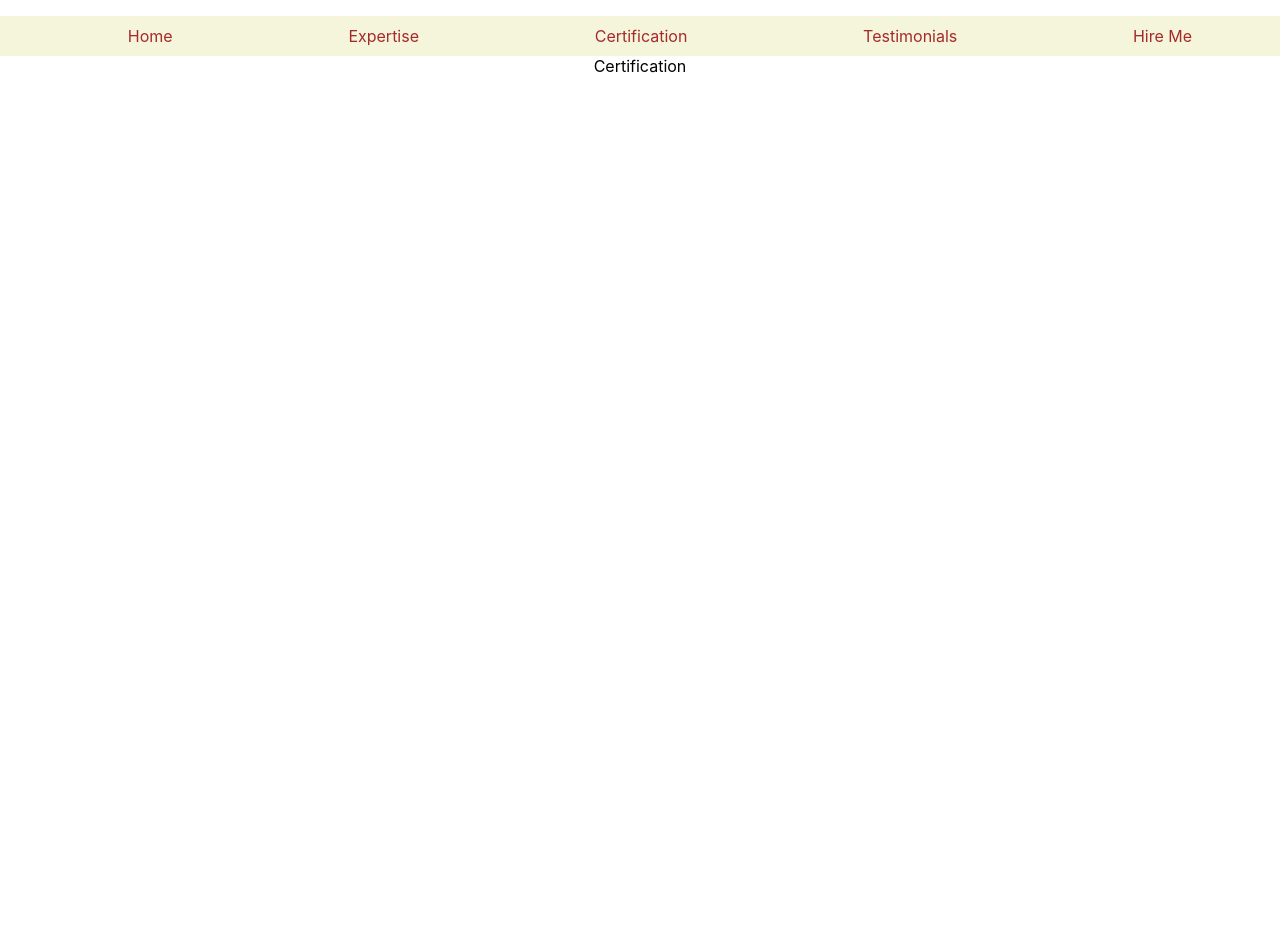
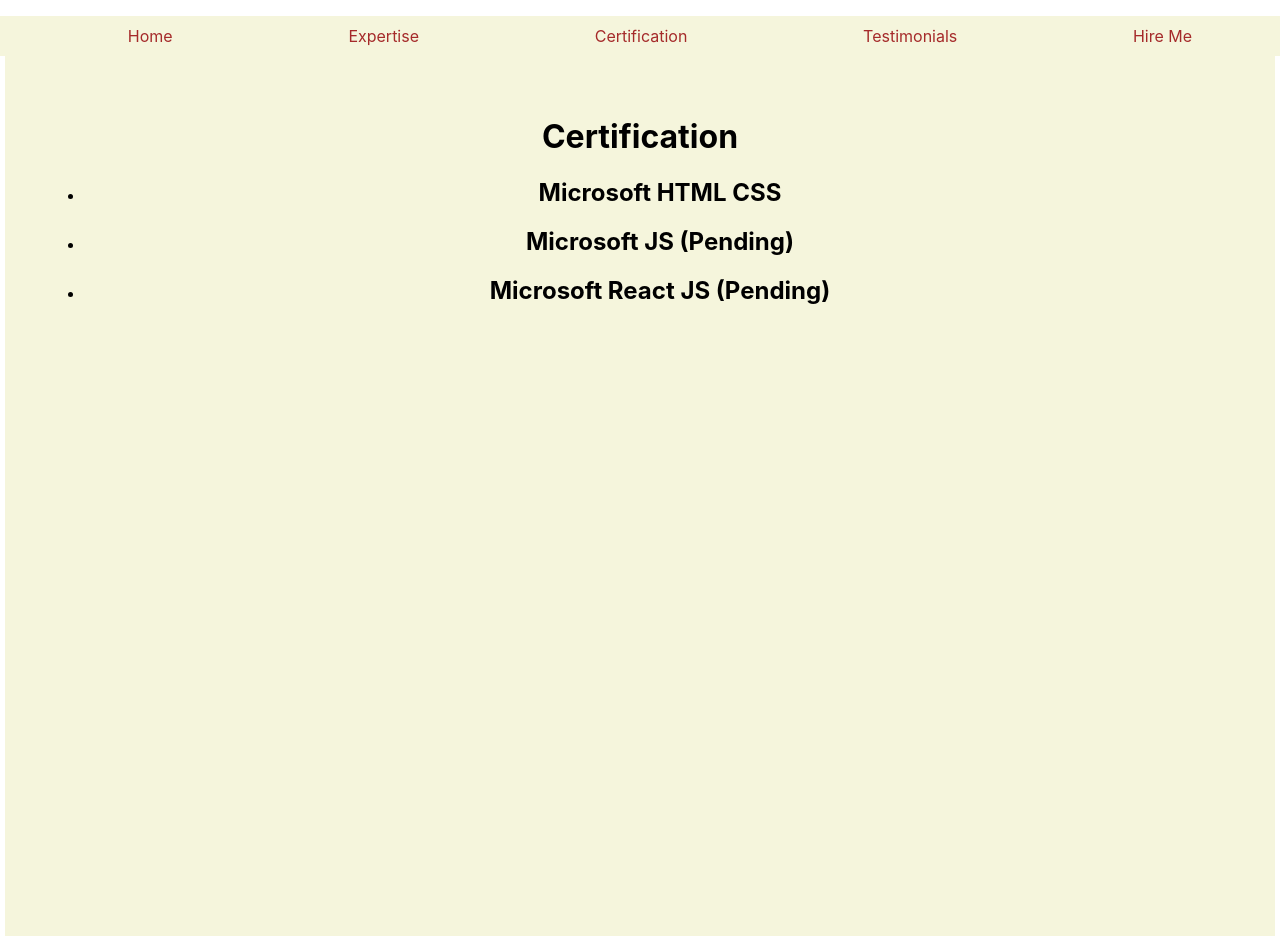
Before and after one commit to feditech/portfolio, a React (Create React App) app: page /certification in a window 1280 px wide. Before the commit the page ends 800 px from the top, so only its background shows below. Built offline with nearby package versions, Linux system fonts and the light colour scheme.

Commit message:
expertise and certification page done

```diff
--- /dev/null
+++ b/src/containers/certification/css/style.css
@@ -0,0 +1,13 @@
+.certificationDiv{
+    width: 93%;
+    background-color: beige;
+    margin: 0 auto;
+    align-items: center;
+    padding: 40px;
+
+    height: 100vh;
+}
+.certificationDiv h1{
+    text-align: center;
+
+}
--- a/src/containers/certification/index.js
+++ b/src/containers/certification/index.js
@@ -1,9 +1,18 @@
-import {Header} from '../../components'
-function Certification(){
-    return(
+import { Header } from '../../components'
+import './css/style.css'
+function Certification() {
+    return (
         <div>
             <Header />
-            Certification
+            <div className='certificationDiv'>
+                <h1>Certification</h1>
+                <ul>
+                    <li><h2>Microsoft HTML CSS</h2> </li>
+                    <li><h2>Microsoft JS (Pending)</h2> </li>
+                    <li><h2>Microsoft React JS (Pending)</h2> </li>
+                </ul>
+            </div>
+
         </div>
     )
 }
--- /dev/null
+++ b/src/containers/expertise/css/style.css
@@ -0,0 +1,13 @@
+.expertiseDiv{
+    width: 93%;
+    background-color: beige;
+    margin: 0 auto;
+    align-items: center;
+    padding: 40px;
+
+    height: 100vh;
+}
+.expertiseDiv h1{
+    text-align: center;
+
+}
--- a/src/containers/expertise/index.js
+++ b/src/containers/expertise/index.js
@@ -1,10 +1,21 @@
 import {Header} from '../../components'
+import './css/style.css'
 function Expertise(){
 
     return(
         <div>
             <Header />
-            Expertise
+            <div className="expertiseDiv">
+                <h1>Expertise</h1>
+            <ul>
+            <li><h2>Html</h2> </li>
+            <li><h2>Css</h2> </li>
+            <li><h2>Javascript</h2> </li>
+            <li><h2>React</h2> </li>
+            </ul>
+
+
+            </div>
 
         </div>
     )
--- a/src/containers/home/css/style.css
+++ b/src/containers/home/css/style.css
@@ -1,19 +1,22 @@
-.homediv{
-    width: 80%;
-    margin: 60px 240px;
-    display: flex;
+.homediv {
+  width: 73%;
+  padding: 60px 180px;
+  display: flex;
+  background-color: beige;
+
 }
-.homepic{
-    width: 50%;
+.homepic {
+  width: 70%;
 }
 
-.homepic img{
-    height: 300px;
-    width: 500px;
-    border-radius: 100px;
-    padding: 20px;
+.homepic img {
+  height: 380px;
+  width: 97%;
+  border-radius: 100px;
+  padding: 20px;
 }
-.homedescription{
-    width: 40%;
-margin: 20px;
+.homedescription {
+  width: 30%;
+  margin: 20px;
+
 }
```
